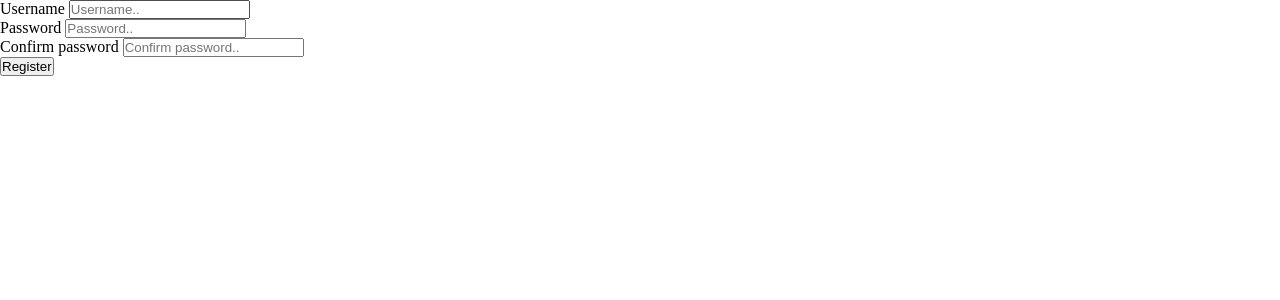
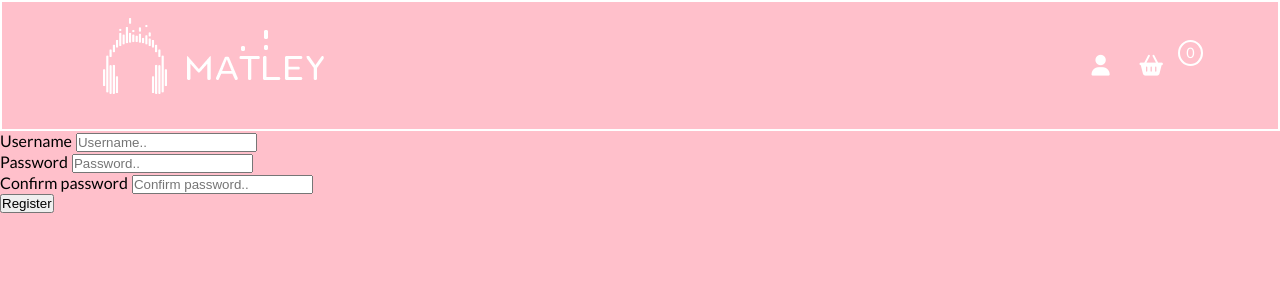
Before and after one commit to zarhaselene/examensarbete, a PHP site: page /exa/pages/register.php in a window 1280 px wide. Shown: the top 300 px of the page. Run offline with PHP 8.4, Linux system fonts and the light colour scheme; some libraries are stand-ins or nearby versions.

Commit message:
Navigation added

```diff
--- a/assets/style.css
+++ b/assets/style.css
@@ -16,7 +16,9 @@ h6 {
 }
 
 p,
-span {
+span,
+label,
+small {
 	font-family: "Lato", sans-serif;
 }
 /* Button styling */
@@ -28,8 +30,6 @@ span {
 }
 .submit-btn {
 }
-
-/* Reusable classes */
 
 /* Flex */
 .display-flex {
@@ -44,6 +44,9 @@ span {
 .align-items-center {
 	align-items: center;
 }
+.justify-center {
+	justify-content: center;
+}
 .justify-end {
 	justify-content: flex-end;
 }
@@ -54,6 +57,13 @@ span {
 	min-height: 100%;
 	flex-direction: row;
 }
+
+/* Reusable classes */
+.show-tablet {
+	display: none;
+}
+
+
 /* Columns */
 .col-1 {
 	width: calc((100% / 24) * 1);
@@ -161,6 +171,9 @@ span {
 .p-v-2 {
 	padding: 15px 0;
 }
+.p-h-2 {
+	padding: 0 15px;
+}
 
 /* Colors */
 .color-pink {
@@ -178,3 +191,78 @@ span {
 .color-grey {
 	color: #9e9999;
 }
+
+/* Global styles */
+body {
+	background-color: pink;
+}
+
+/*** Navigation ***/
+nav {
+	border: 2px solid white;
+}
+.logo {
+	padding-left: 100px;
+	padding-bottom: 15px;
+}
+
+.icons {
+	padding-right: 100px;
+}
+
+.icon {
+	padding: 15px;
+	font-size: 1.3em;
+}
+.cart {
+	position: relative;
+}
+.cart a {
+	text-decoration: none;
+}
+
+.basket-circle {
+	position: absolute;
+	top: 0;
+	border: 2px solid white;
+	font-size: 0.9em;
+	border-radius: 50%;
+	-moz-border-radius: 50%;
+	-webkit-border-radius: 50%;
+	display: inline-block;
+	line-height: 22px;
+	width: 25px;
+	text-align: center;
+}
+
+/*** Media queries ***/
+
+@media only screen and (max-width: 810px) {
+	.hide-tablet {
+		display: none;
+	}
+	.show-tablet {
+		display: flex;
+	}
+}
+
+/* Tablet */
+@media only screen and (max-width: 768px) {
+	.col-12-tablet {
+		width: calc((100% / 24) * 12);
+	}
+	.logo {
+		padding-left: 20px;
+	}
+	.icons {
+		padding-right: 50px;
+	}
+}
+/* Large phone */
+@media only screen and (max-width: 425px) {
+	.col-24-lg-phone {
+		width: 100%;
+		padding: 0;
+		justify-content: center;
+	}
+}
--- a/classes/Template.php
+++ b/classes/Template.php
@@ -1,8 +1,14 @@
 <?php
+require_once __DIR__ . "/User.php";
+session_start();
 class Template
 {
     public static function header($title)
     {
+        $is_logged_in = isset($_SESSION['user']);
+        $logged_in_user = $is_logged_in ? $_SESSION['user'] : null;
+        $is_admin = $is_logged_in && $logged_in_user->role == 'admin';
+
         $cart_count = isset($_SESSION['cart']) ? count($_SESSION['cart']) : 0;
 
 ?>
@@ -27,7 +33,43 @@ class Template
         </head>
 
         <body>
+            <nav class="row display-flex p-v-2">
+                <div class="logo col-4 col-12-tablet col-24-lg-phone display-flex  align-items-center">
+                    <a href="/exa/index.php"> <img src="/exa/assets/img/logo.png" alt="logo"></a>
+                </div>
 
+                <div class="icons col-20 col-12-tablet col-24-lg-phone display-flex align-items-center justify-end">
+
+                    <!-- If not logged in -->
+                    <?php if (!$is_logged_in) : ?>
+                        <div class="login"><a href="/exa/pages/login.php" class="color-white"><i class="icon fa-solid fa-user color-white"></i></a></div>
+                    <?php endif; ?>
+
+                    <!-- If logged in -->
+                    <?php if ($is_logged_in) : ?>
+                        <div class="logged-in-user hide-tablet display-flex">
+                            <p>
+                                <b>Logged in as:</b>
+                                <?= $logged_in_user->username ?>
+                            <form class="logout-btn p-h-2" action="/exa/scripts/post-logout.php" method="post">
+                                <input type="submit" value="Log out">
+                            </form>
+                            </p>
+                        </div>
+
+                        <?php if ($is_admin) : ?>
+                            <div class="dashboard"><a href="/exa/pages/admin.php"><i class="icon fa-solid fa-gear color-white"></i></a></div>
+
+                        <?php endif; ?>
+                        <div class="account"><a href="/exa/pages/account.php" class="color-white"><i class="icon fa-solid fa-user color-white"></i></a></div>
+
+                    <?php endif; ?>
+
+                    <!-- Always show -->
+                    <div class="cart"><a href="/exa/pages/cart.php" class="color-white"><i class="icon fa-solid fa-basket-shopping color-white"></i> <span class="basket-circle"><?= $cart_count ?></span></a></div>
+                </div>
+
+            </nav>
         </body>
 
         </html>
```
